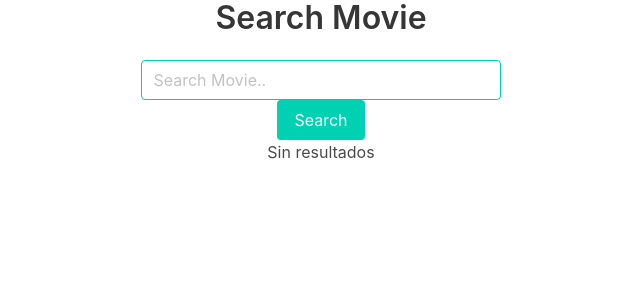
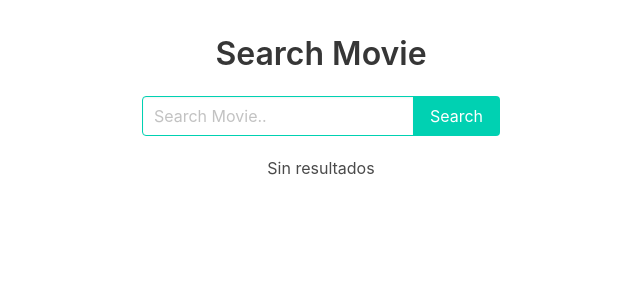
Before and after one commit to JhonathanMusa/movie-search, a React (Create React App) app: page / in a window 1280 px wide. Shown: the top 300 px of the page, without its empty margins (319-959 px from the left). Built offline with nearby package versions, Linux system fonts and the light colour scheme.

Commit message:
updating application

```diff
--- a/public/index.html
+++ b/public/index.html
@@ -24,6 +24,10 @@
       work correctly both with client-side routing and a non-root public URL.
       Learn how to configure a non-root public URL by running `npm run build`.
     -->
+    <script
+      src="https://kit.fontawesome.com/64fe137729.js"
+      crossorigin="anonymous"
+    ></script>
     <title>React App</title>
   </head>
   <body>
--- a/src/App.css
+++ b/src/App.css
@@ -1,4 +1,5 @@
 .App {
+  padding-top: 36px;
   text-align: center;
 }
 
@@ -7,6 +8,12 @@
   justify-content: center;
 }
 
+/* .MoviesList {
+  display: grid;
+  grid-template-columns: repeat(4, 1fr);
+  padding: 10px;
+} */
+
 .MoviesList {
   display: flex;
   flex-wrap: wrap;
@@ -14,11 +21,24 @@
   padding: 16px;
 }
 
+/* .MoviesList-item {
+  margin-bottom: 24px;
+  width: 100px;
+} */
+
 .MoviesList-item {
   margin-bottom: 24px;
   width: 40px;
 }
 
-.container{
+.container {
   text-align: center;
 }
+
+.container > img {
+  margin-top: 20px;
+}
+
+input[type="text"] {
+  margin-bottom: 20px;
+}
--- /dev/null
+++ b/src/components/BtnBackHome.js
@@ -0,0 +1,10 @@
+import React from "react";
+import { Link } from "react-router-dom";
+
+export default function BtnBackHome() {
+  return (
+    <Link className="button is-primary" to="/">
+      Back Home
+    </Link>
+  );
+}
--- a/src/components/SearchMovie.js
+++ b/src/components/SearchMovie.js
@@ -23,12 +23,19 @@ export const SearchMovie = (props) => {
   };
   return (
     <form onSubmit={handleSubmit}>
+      <div className="field has-addons">
+        <div className="control">
           <input
             className="input is-primary"
             onChange={handleChange}
             placeholder="Search Movie.."
+            type="text"
           />
+        </div>
+        <div className="control">
           <button className="button is-primary">Search</button>
+        </div>
+      </div>
     </form>
   );
 };
--- a/src/pages/Details.js
+++ b/src/pages/Details.js
@@ -1,5 +1,6 @@
 import React, { useEffect, useState } from "react";
 import axios from "axios";
+import BtnBackHome from "../components/BtnBackHome";
 
 const OMDB_KEY = "1989edaf";
 
@@ -21,7 +22,6 @@ export default function Detail(props) {
           Metascore: data.Metascore,
           Plot: data.Plot,
         });
-        console.log({ data });
       } catch (error) {
         console.log(error);
       }
@@ -30,12 +30,15 @@ export default function Detail(props) {
   }, [movieId]);
 
   return (
-    <div className="container">
-      <h1>{movie.Title}</h1>
+    <div className="container is-fluid">
       <img src={movie.Poster} alt={movie.Title} />
-      <h3>{movie.Actors}</h3>
+      <strong>
+        <p>{movie.Title}</p>
+      </strong>
+      <p>{movie.Actors}</p>
       <span>{movie.Metascore}</span>
       <p>{movie.Plot}</p>
+      <BtnBackHome />
     </div>
   );
 }
--- a/src/pages/Home.js
+++ b/src/pages/Home.js
@@ -8,7 +8,7 @@ const Home = () => {
 
   const handleResults = (results) => {
     setMovieResults(results);
-    console.log(results);
+
   };
 
   const renderResults = () => {
```
Also changed, not shown: 1 other file (tests, documents, lock files or other folders). Lines whose indentation alone changed are shown as unchanged.
